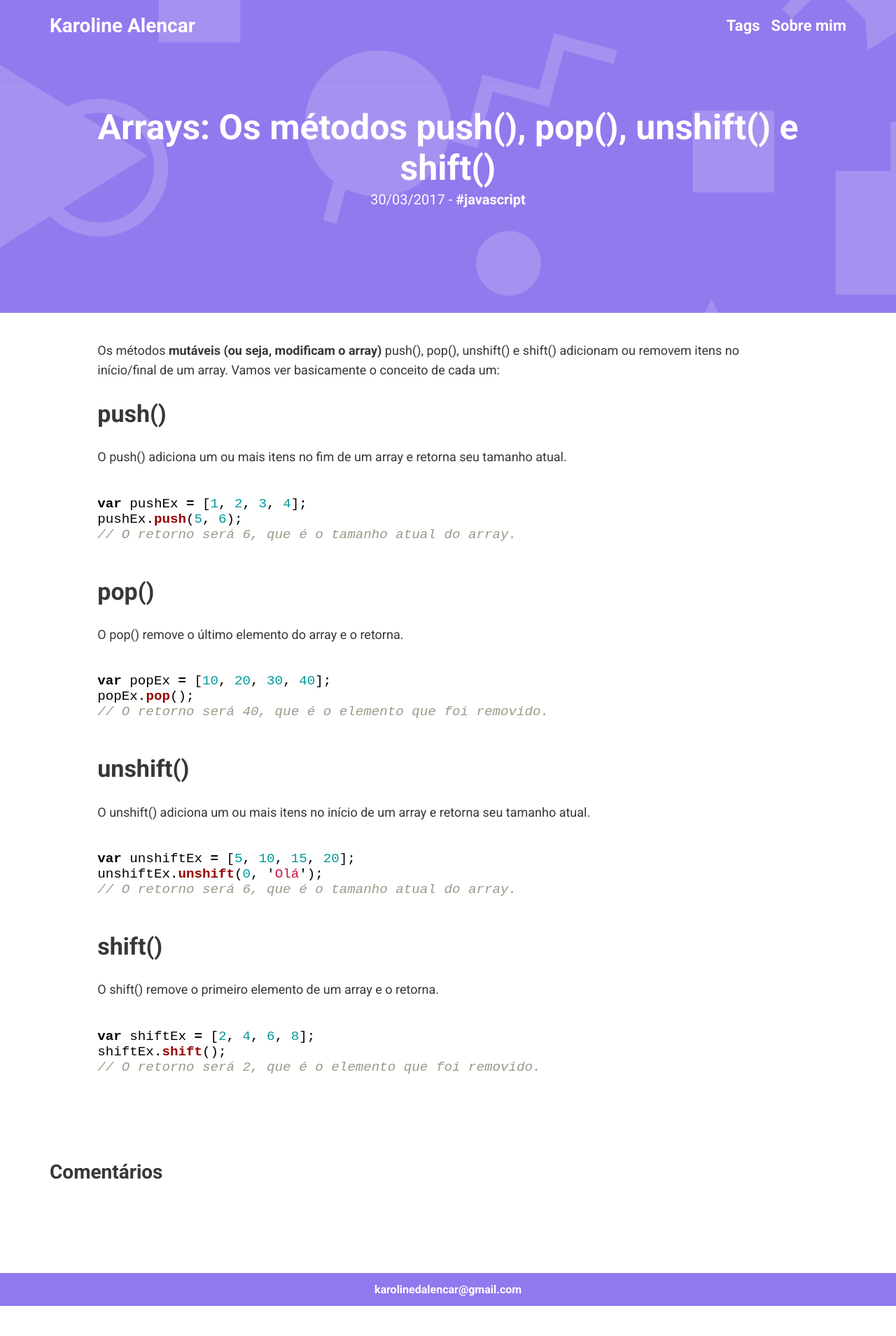
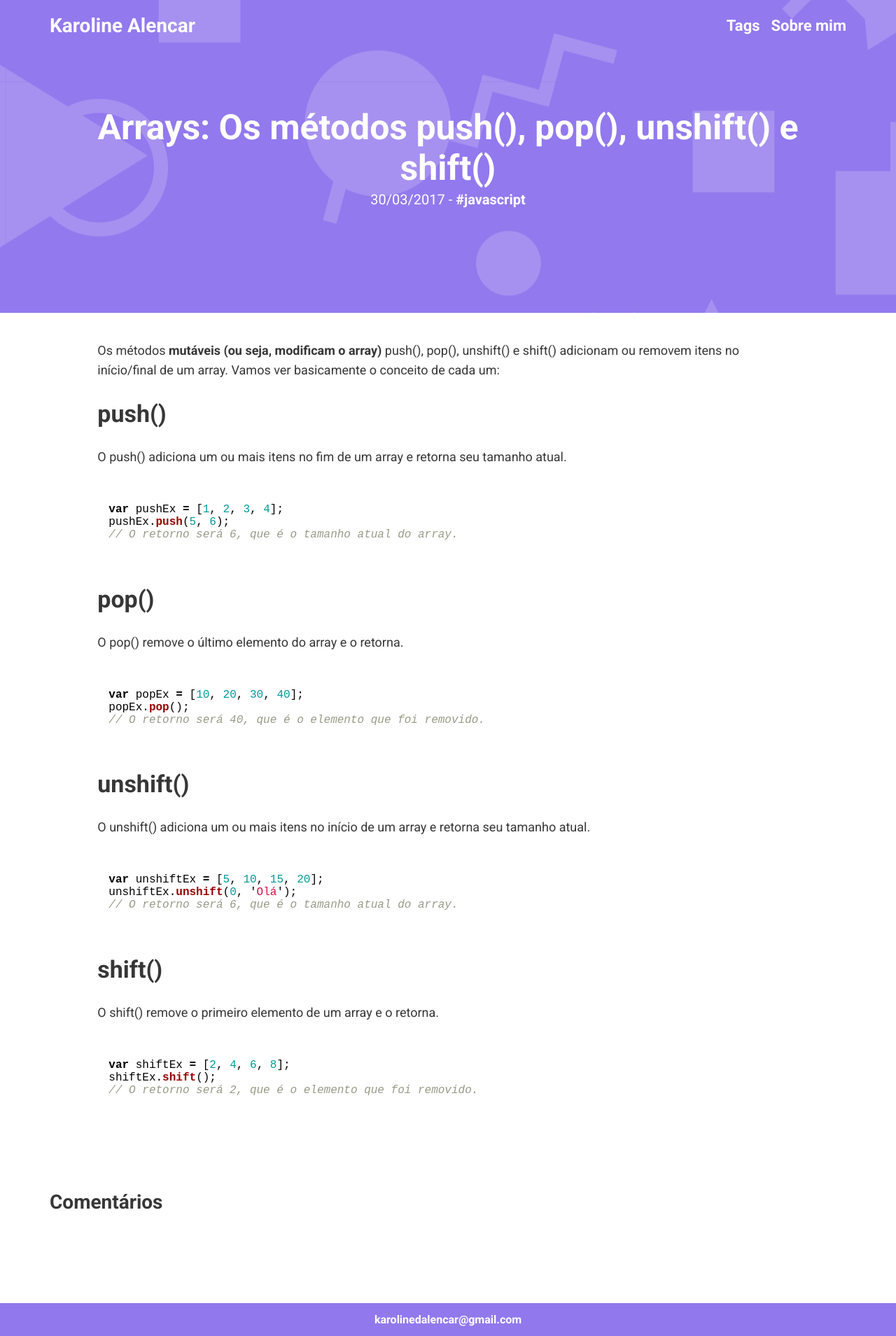
Before and after one commit to karolinedealencar/karolinedealencar.com.br, a Jekyll site: the page built from _posts/2017-03-30-arrays-os-metodos-push-,-pop--,-unshift-e-shift.md, in a window 1280 px wide. Shown: the whole page at 70% size. Built offline with Jekyll 4.4.1, drawn with Linux system fonts in a browser that asks for light colours; comment, search, counter and statistics services are not loaded; before the commit the page ends 1866 px from its top, so only the background shows below that.

Commit message:
Update highlighting padding

```diff
--- a/_sass/_style.scss
+++ b/_sass/_style.scss
@@ -441,9 +441,10 @@ a.pagination__page-number {
 // HIGHLIGHTING
 
 pre {
+  padding: 1rem;
   white-space: pre-wrap;
   color: #000;
-  font-size: 1.2rem;
+  font-size: 1rem;
 }
 
 //  COMMENTS
```
